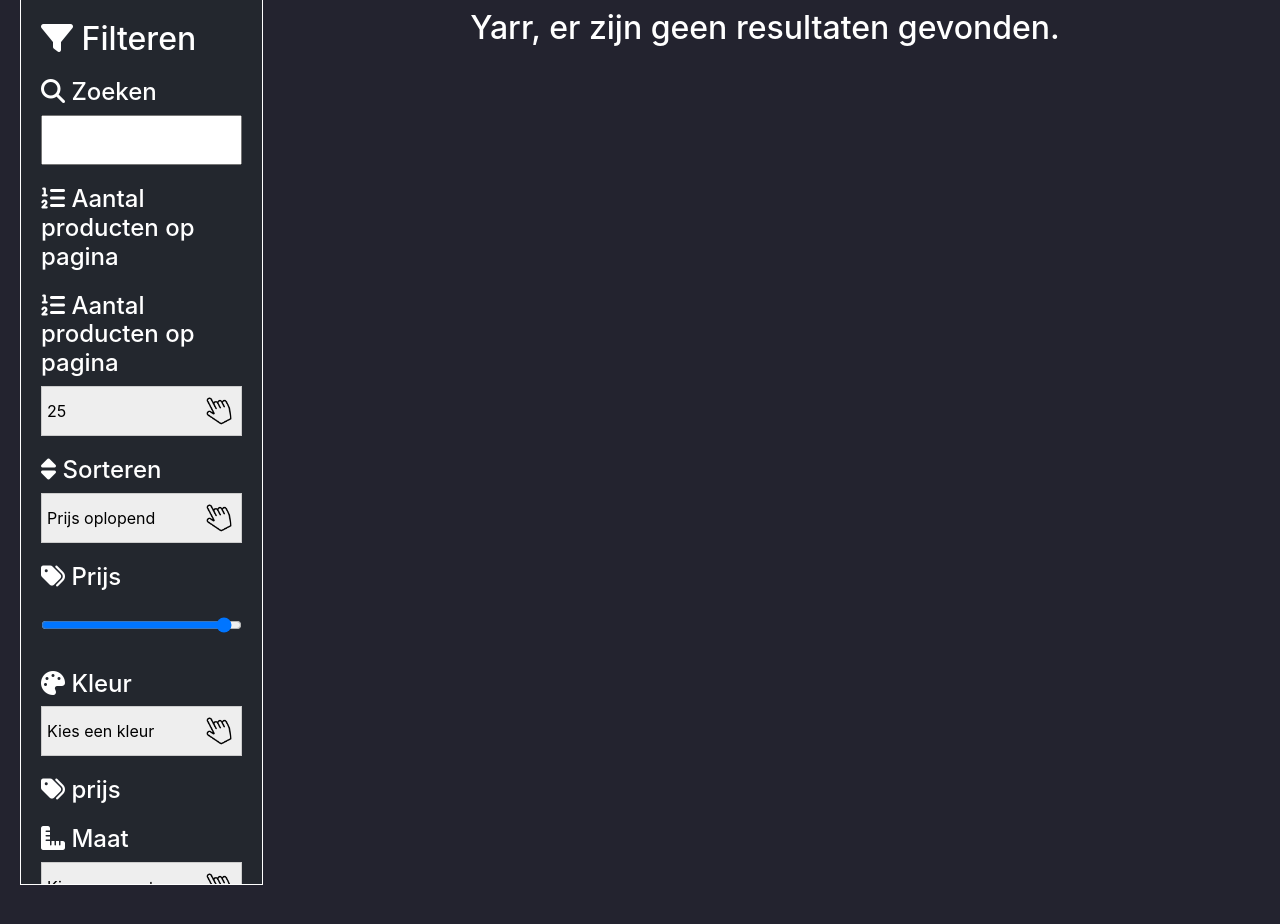
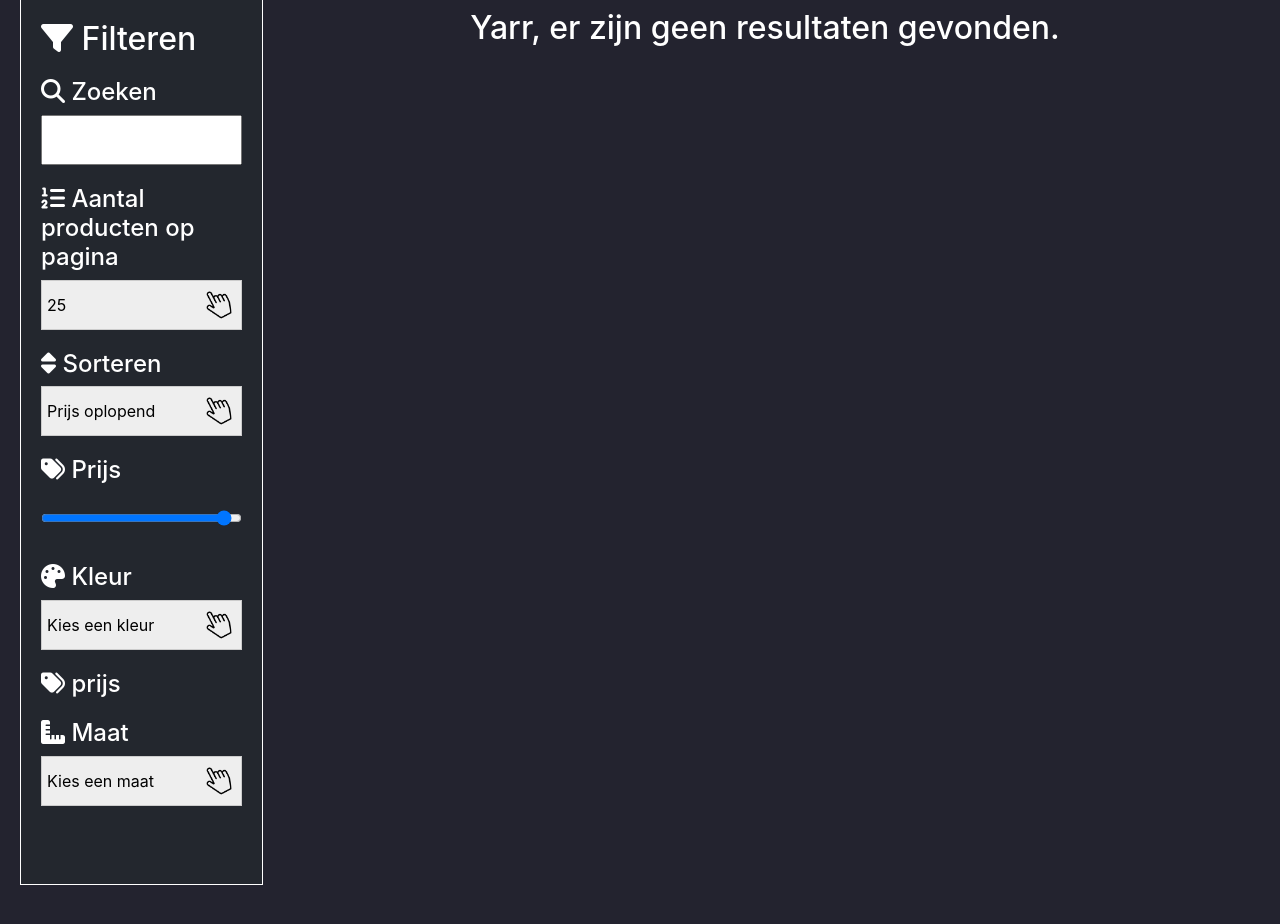
Before and after one commit to Ian-kowalski/nerdygadgets, a PHP site: page /browse.php in a window 1280 px wide. Shown: the part 135-1059 px from the top of the page. Run offline with PHP 8.4, Linux system fonts and the light colour scheme; data that the repository does not hold is empty; some libraries are stand-ins or nearby versions; some web fonts are replaced.

Commit message:
small fix

```diff
--- a/browse.php
+++ b/browse.php
@@ -269,7 +269,6 @@ function berekenVerkoopPrijs($adviesPrijs, $btw) {
             <input type="text" name="search_string" id="search_string"
                    value="<?php print (isset($_GET['search_string'])) ? $_GET['search_string'] : ""; ?>"
                    class="form-submit">
-            <h4 class="FilterTopMargin"><i class="fas fa-list-ol"></i> Aantal producten op pagina</h4>
             <input type="hidden" name="category_id" id="category_id"
                    value="<?php print (isset($_GET['category_id'])) ? $_GET['category_id'] : ""; ?>">
             <input type="hidden" name="sort" id="sort" value="<?php print ($_SESSION['sort']); ?>">
```
